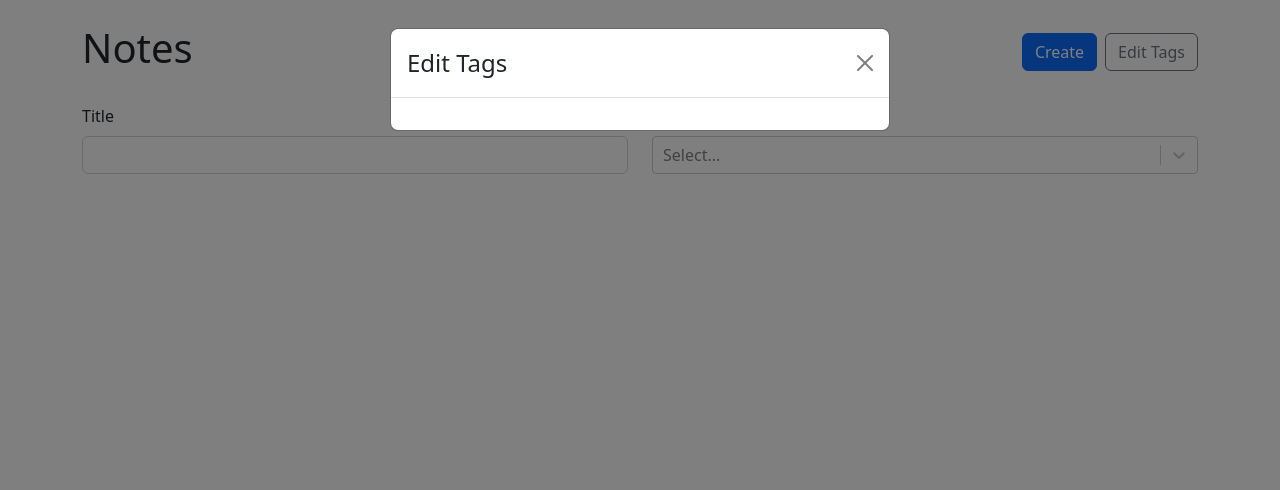
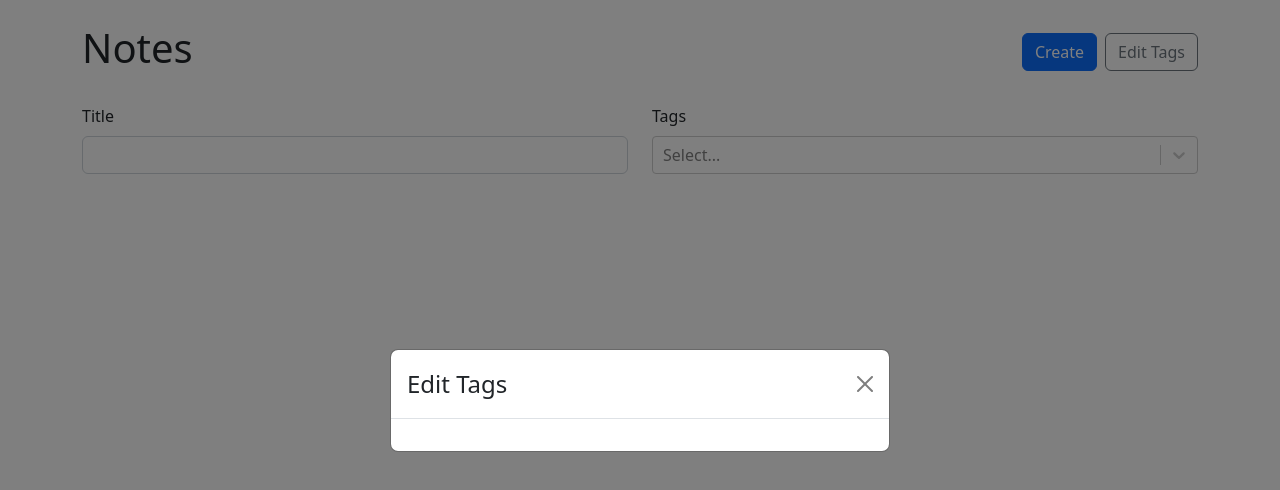
Before and after one commit to andrerousselet/note-taking-app, a React (Vite) app: page / in a window 1280 px wide. Both pictures are taken after a click on the button "Edit Tags". Shown: the top 490 px of the page. Built offline with nearby package versions, Linux system fonts and the light colour scheme.

Commit message:
style(tags modal): make modal screen centered

```diff
--- a/src/components/EditTagsModal.tsx
+++ b/src/components/EditTagsModal.tsx
@@ -17,7 +17,7 @@ function EditTagsModal({
   onDeleteTag
 }: EditTagsModalProps) {
   return (
-    <Modal show={show} onHide={handleClose}>
+    <Modal show={show} onHide={handleClose} centered>
       <Modal.Header closeButton>
         <Modal.Title>Edit Tags</Modal.Title>
       </Modal.Header>
```
